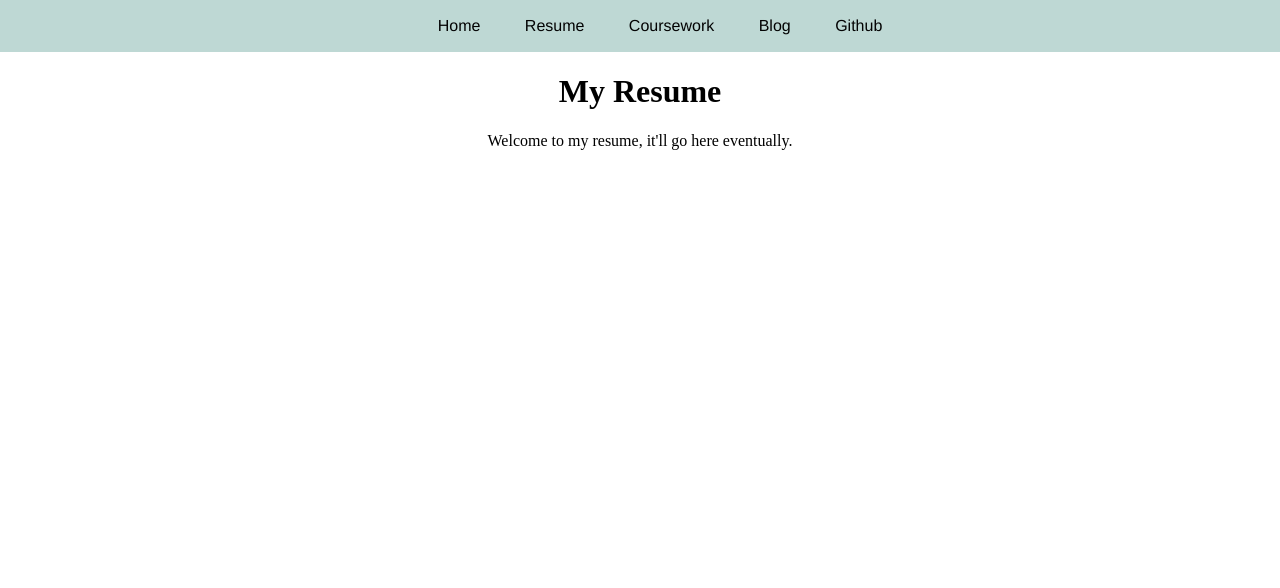
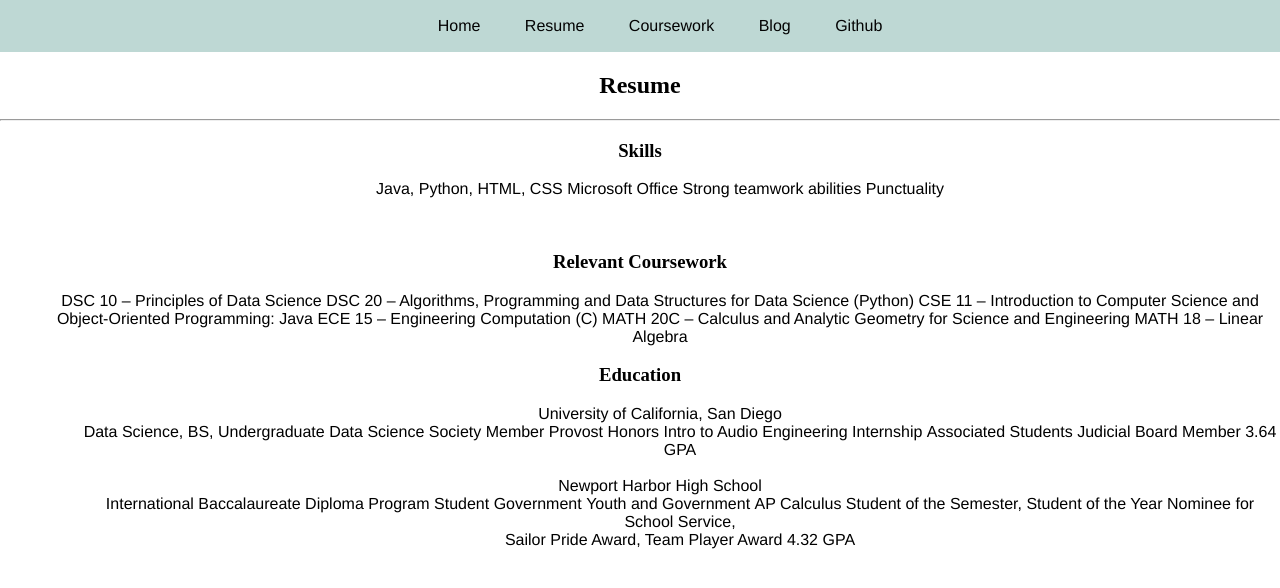
Before and after one commit to declansullivan/static-html-site, a Jekyll site: the page built from resume/index.html, in a window 1280 px wide. Shown: the top 588 px of the page. Built offline with Jekyll 4.4.1, drawn with Linux system fonts in a browser that asks for light colours.

Commit message:
Update index.html

```diff
--- a/resume/index.html
+++ b/resume/index.html
@@ -1,6 +1,51 @@
 ---
 layout: default
-title: My Resume
+title: Resume
 ---
-	<h1>{{ page.title }}</h1>
-  <p>Welcome to my resume, it'll go here eventually.</p>
+
+<h2>{{ page.title }}</h2>
+
+<hr>
+
+<h3>Skills</h3>
+<ul>
+  <li>Java, Python, HTML, CSS</li>
+  <li>Microsoft Office</li>
+  <li>Strong teamwork abilities</li>
+  <li>Punctuality</li>
+</ul>
+
+<br>
+
+<h3>Relevant Coursework</h3>
+<ul>
+  <li>DSC 10 – Principles of Data Science</li>
+  <li>DSC 20 – Algorithms, Programming and Data Structures for Data Science (Python)</li>
+  <li>CSE 11 – Introduction to Computer Science and Object-Oriented Programming: Java</li>
+  <li>ECE 15 – Engineering Computation (C)</li>
+  <li>MATH 20C – Calculus and Analytic Geometry for Science and Engineering</li>
+  <li>MATH 18 – Linear Algebra</li>
+</ul>
+
+<h3>Education</h3>
+<ul>
+  <li>University of California, San Diego</li>
+    <ul>
+      <li>Data Science, BS, Undergraduate</li>
+      <li>Data Science Society Member</li>
+      <li>Provost Honors</li>
+      <li>Intro to Audio Engineering Internship</li>
+      <li>Associated Students Judicial Board Member</li>
+      <li>3.64 GPA</li>
+    </ul>
+  <br>
+  <li>Newport Harbor High School</li>
+  <ul>
+    <li>International Baccalaureate Diploma Program</li>
+    <li>Student Government</li>
+    <li>Youth and Government</li>
+    <li>AP Calculus Student of the Semester, Student of the Year Nominee for School Service,<br>
+        Sailor Pride Award, Team Player Award</li>
+    <li>4.32 GPA</li>
+  </ul>
+</ul>
```
